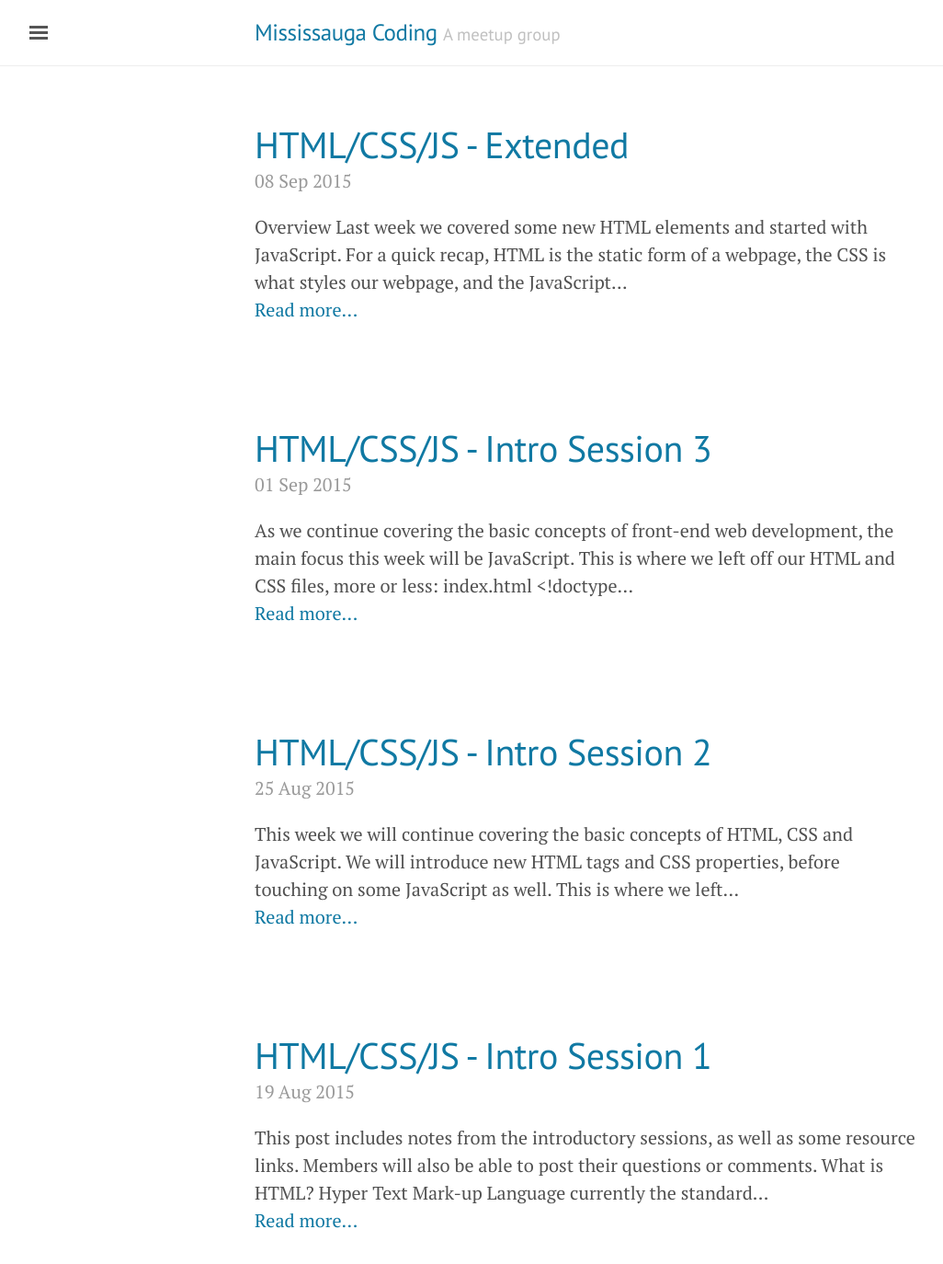
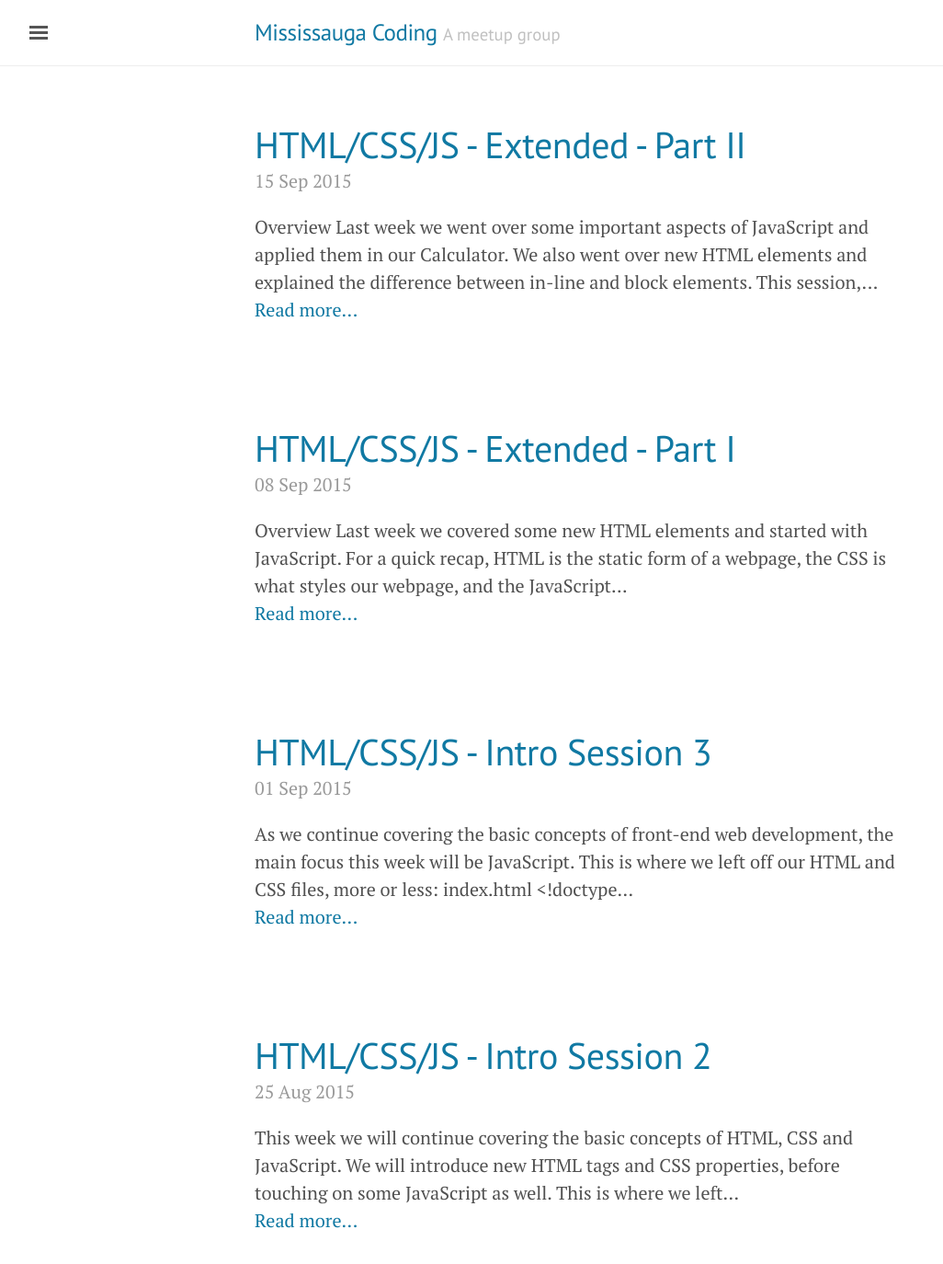
Before and after one commit to MississaugaCoding/mississaugacoding.github.io, a Jekyll site: the page built from index.html, in a window 1280 px wide and 1400 px high. Shown: the top 1374 px of the window at 92% size, without its empty margins (3-1029 px from the left). Built offline with Jekyll 4.4.1, drawn with Linux system fonts in a browser that asks for light colours; the list of posts is cut into pages by our own code; some of the changed text lies outside the part shown.

Commit message:
html/css/js extended part 2

```diff
--- a/_posts/2015-09-08-html-css-js-intro-session-extended.md
+++ b/_posts/2015-09-08-html-css-js-intro-session-extended.md
@@ -1,6 +1,6 @@
 ---
 layout: post
-title: "HTML/CSS/JS - Extended"
+title: "HTML/CSS/JS - Extended - Part I"
 comments: true
 publish: true
 ---
@@ -330,7 +330,7 @@ For trying a list of other event listeners, visit [this link to W3 Schools](http
 ###That's it!
 Now you have your first mini calculator and which addresses almost everything explained on this page!
 
-#To be Continued: Styling using CSS
+#To be Continued - Part II: Styling using CSS
 
 ##References:
 
--- /dev/null
+++ b/_posts/2015-09-15-html-css-js-intro-session-extended-part2.md
@@ -0,0 +1,119 @@
+---
+layout: post
+title: "HTML/CSS/JS - Extended - Part II"
+comments: true
+publish: true
+---
+
+##Overview
+
+Last week we went over some important aspects of JavaScript and applied them in our Calculator. We also went over new HTML elements and explained the difference between in-line and block elements. This session, we will explain how CSS deals with HTML elements by providing their `id` and/or `class` attributes. We also see how JavaScript can minpulate CSS in a better sense.
+
+##Previous Code
+
+Everything we cover during the sessions are pushed onto [Github](https://github.com/). You can find the code [here](https://github.com/MississaugaCoding/example-html-css-js).
+
+##CSS
+
+Let's go ahead and design our page a little bit. This is what we already have:
+
+{%highlight css%}
+p{
+    color: blue;
+    font-size: 1.5em;
+    font-family: Verdana;
+    font-weight: bold;
+    text-align: center;
+    border: 2px solid silver;
+    padding: 4px;
+}
+{%endhighlight%}
+
+The tag `p` targets all the `<p></p>` elements in our HTML page. This is useful if you want to set a default style for certain HTML elements. But what if we want to specify what we want to style? What if we want to override current styling?
+
+Something important to understand is that there are two HTML attributes that can be used to help select the elements we want. It is also important to name them in a meaningful way. These two attributes are `id` and `class`.
+
+`id` is usually used to identify individual elements, and `class` is used to group elements together. Both attributes can be used on the same element, but you cannot have more than one of each on the same element.
+
+example:
+{%highlight html%}
+<p id="first-heading" class="headings">My Heading</p>
+{%endhighlight%}
+
+So what do we have now? In our `index.html`, we have an `id` called `calculator-container` on our `div` element. Let's try and style it.
+
+{%highlight css%}
+#calculator-container{
+	border: 3px solid purple;
+	margin: 50px;
+	padding: 20px;
+}
+{%endhighlight%}
+
+Nothing new, all we did was to add a border and add some spacing from out of the border using `margin` property and space from the inside using the `padding` property. **One thing to notice here how we specified the element using the `#`sign. This is used to capture an `id` whereas the dot (`.`) sign is used to capture a class.**
+
+Let us try to **override** one of our `p` elements, `calculator-heading`.
+
+{%highlight css%}
+#calculator-heading{
+	color: black;
+	font-size: 1em;
+	text-align: left;
+	border-width: 10px;
+	padding: 15px;
+}
+{%endhighlight%}
+
+Notice how we used the same properties in here and only modified the **border width** and nothing else.
+
+All good, let's deal with classes now. We have `calculator` and we will need to identify it using the dot notation.
+
+{%highlight css%}
+.calculator{
+	border: 2px dashed purple;
+	padding: 15px;
+	text-align: left;
+	font-size: 0.8em;
+}
+{%endhighlight%}
+
+But this doesn't make sense since we are only applying the styling to one element. So let's change something in our `index.html`.
+
+{%highlight html%}
+<p class="result-container">
+    Result is: <span id="result"></span>
+</p>
+{%endhighlight%}
+
+to this
+
+{%highlight html%}
+<p class="calculator" id="result-container">
+    Result is: <span id="result"></span>
+</p>
+{%endhighlight%}
+
+Now we are applying our styling in two parts.
+
+##JavaScript Manipulation
+
+We know how to deal with id's and classes. Let's make our JavaScript take part with our display. That is, modifying the CSS of our page based on some events.
+
+First, let's modify our `style.css`.
+{%highlight css%}
+#result-container{
+	display: none;
+}
+{%endhighlight%}
+
+This will hide our HTML element. In our `script.js`, we will display our html tag after we obtain our result.
+
+In our **executeCalculator** method, add these lines in the very end:
+{%highlight js%}
+var resultContainer = document.getElementById('result-container');
+resultContainer.style.display = "block";
+resultContainer.style.borderStyle = "solid";
+resultContainer.style.borderColor = "red";
+{%endhighlight%}
+
+That's it!
```
